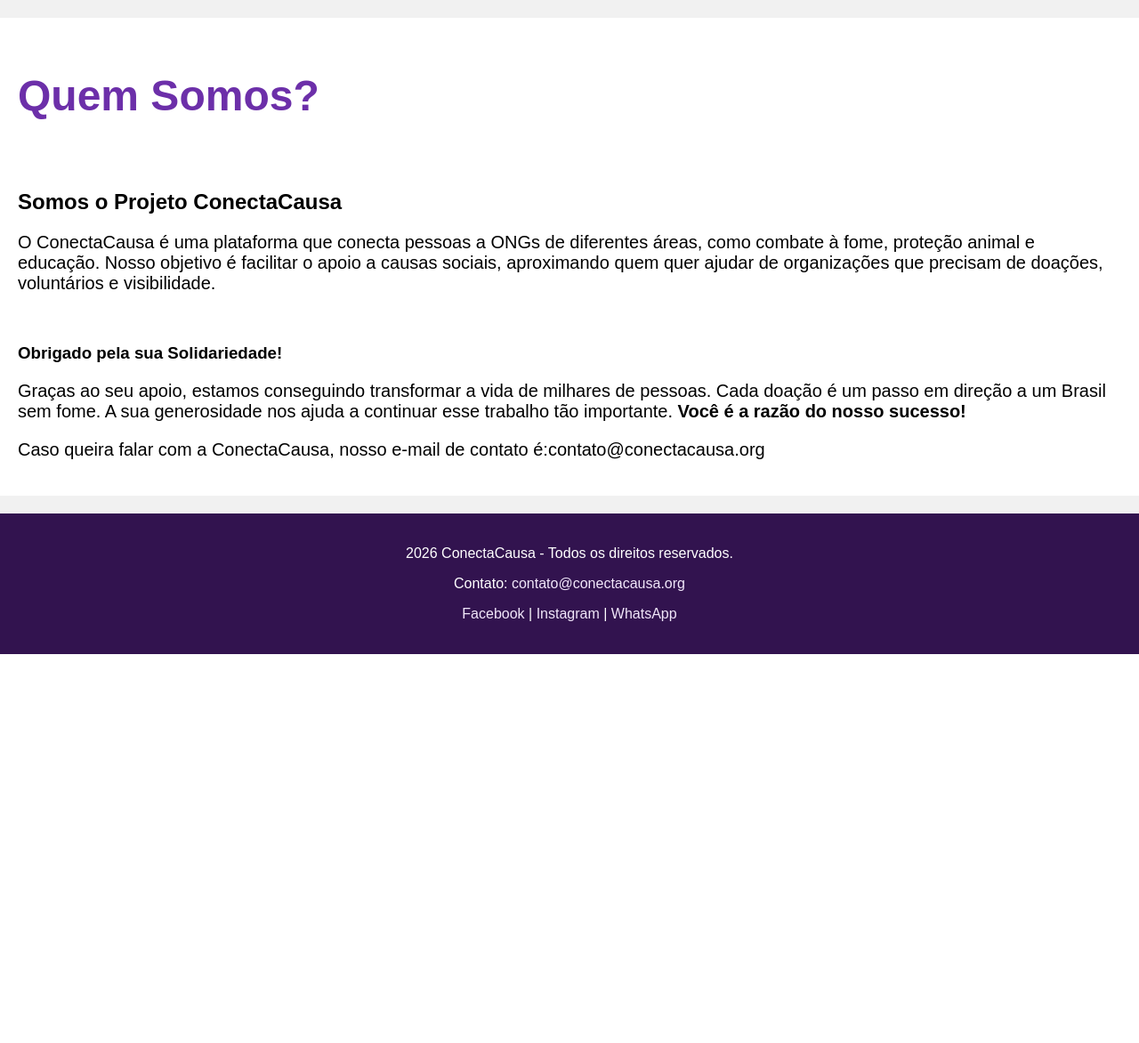
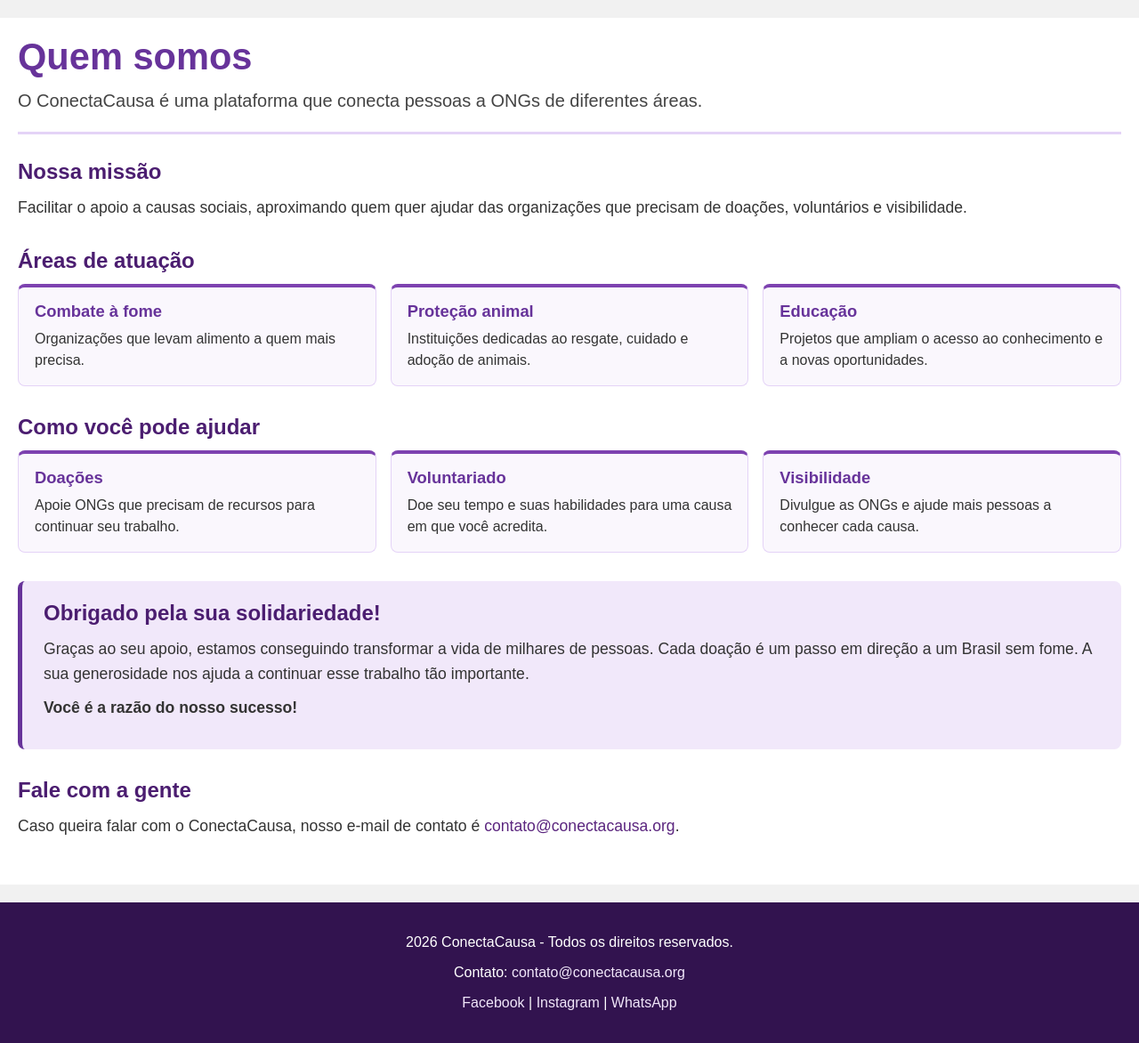
Before and after one commit to Allan7-cpu/meu_projeto-ONG, a Flask app: page /sobre in a window 1280 px wide. Shown: the part 196-1368 px from the top of the page at 89% size. Before the commit the page ends 931 px from the top, so only its background shows below. Run offline with Flask 3, Linux system fonts and the light colour scheme.

Commit message:
mudei a tela de quem somos

```diff
--- a/static/css/estilo.css
+++ b/static/css/estilo.css
@@ -277,6 +277,98 @@ a:hover {
     transform: scale(0.97);
 }
 
+/* ===== Página Sobre / Quem somos ===== */
+.sobre-topo {
+    padding-bottom: 20px;
+    margin-bottom: 28px;
+    border-bottom: 3px solid #E4D3F7;
+}
+
+.sobre-topo h1 {
+    margin: 0 0 10px;
+    color: #67339A;
+    font-size: 2.6rem;
+}
+
+.sobre-destaque {
+    margin: 0;
+    font-size: 1.25rem;
+    color: #444;
+    line-height: 1.5;
+}
+
+.sobre-secao {
+    margin-bottom: 32px;
+}
+
+.sobre-secao h2 {
+    margin: 0 0 12px;
+    color: #4B1D70;
+    font-size: 1.5rem;
+}
+
+.sobre-secao p,
+.sobre-agradecimento p {
+    margin: 0 0 10px;
+    font-size: 1.1rem;
+    line-height: 1.6;
+    color: #333;
+}
+
+.sobre-grid {
+    display: grid;
+    grid-template-columns: repeat(auto-fit, minmax(220px, 1fr));
+    gap: 16px;
+}
+
+.sobre-item {
+    background: #FAF7FD;
+    border: 1px solid #E4D3F7;
+    border-top: 4px solid #7D42B0;
+    border-radius: 8px;
+    padding: 16px 18px;
+}
+
+.sobre-item h3 {
+    margin: 0 0 8px;
+    color: #67339A;
+    font-size: 1.15rem;
+}
+
+.sobre-item p {
+    margin: 0;
+    font-size: 1rem;
+    line-height: 1.5;
+}
+
+.sobre-agradecimento {
+    background: #F1E8FA;
+    border-left: 5px solid #67339A;
+    border-radius: 8px;
+    padding: 22px 24px;
+    margin-bottom: 32px;
+}
+
+.sobre-agradecimento h2 {
+    margin: 0 0 12px;
+    color: #4B1D70;
+    font-size: 1.5rem;
+}
+
+@media (max-width: 600px) {
+    .sobre-topo h1 {
+        font-size: 2rem;
+    }
+
+    .sobre-destaque {
+        font-size: 1.1rem;
+    }
+
+    .sobre-agradecimento {
+        padding: 16px;
+    }
+}
+
 @media (max-width: 600px) {
     .form-cadastro .linha,
     .form-cadastro .linha-endereco {
--- a/templates/sobre.html
+++ b/templates/sobre.html
@@ -1,20 +1,71 @@
 {% extends 'base.html' %}
 {% block content %}
-<h2 style="color: rgb(108, 47, 169);; font-size: 3em;">Quem Somos?</h2><br>
-<h2>Somos o Projeto ConectaCausa</h2>
-<p style="font-size: 20px;">O ConectaCausa é uma plataforma que conecta pessoas a ONGs de diferentes áreas, como
-    combate à fome, proteção animal e educação.
-    Nosso objetivo é facilitar o apoio a causas sociais, aproximando quem quer ajudar de organizações que precisam
-    de doações, voluntários e visibilidade.</p><br>
 
-<div class="agradecimento">
-    <h3>Obrigado pela sua Solidariedade!</h3>
-    <p style="font-size: 20px;">Graças ao seu apoio, estamos conseguindo transformar a vida de milhares de pessoas.
-        Cada doação é um
-        passo em direção a um Brasil sem fome. A sua generosidade nos ajuda a continuar esse trabalho tão
-        importante. <strong>Você é a razão do nosso sucesso!</strong></p>
-</div>
-<p style="font-size: 20px;">
-    Caso queira falar com a ConectaCausa, nosso e-mail de contato é:contato@conectacausa.org
-</p>
+<section class="sobre-topo">
+    <h1>Quem somos</h1>
+    <p class="sobre-destaque">O ConectaCausa é uma plataforma que conecta pessoas a ONGs de diferentes áreas.</p>
+</section>
+
+<section class="sobre-secao">
+    <h2>Nossa missão</h2>
+    <p>
+        Facilitar o apoio a causas sociais, aproximando quem quer ajudar das organizações
+        que precisam de doações, voluntários e visibilidade.
+    </p>
+</section>
+
+<section class="sobre-secao">
+    <h2>Áreas de atuação</h2>
+    <div class="sobre-grid">
+        <div class="sobre-item">
+            <h3>Combate à fome</h3>
+            <p>Organizações que levam alimento a quem mais precisa.</p>
+        </div>
+        <div class="sobre-item">
+            <h3>Proteção animal</h3>
+            <p>Instituições dedicadas ao resgate, cuidado e adoção de animais.</p>
+        </div>
+        <div class="sobre-item">
+            <h3>Educação</h3>
+            <p>Projetos que ampliam o acesso ao conhecimento e a novas oportunidades.</p>
+        </div>
+    </div>
+</section>
+
+<section class="sobre-secao">
+    <h2>Como você pode ajudar</h2>
+    <div class="sobre-grid">
+        <div class="sobre-item">
+            <h3>Doações</h3>
+            <p>Apoie ONGs que precisam de recursos para continuar seu trabalho.</p>
+        </div>
+        <div class="sobre-item">
+            <h3>Voluntariado</h3>
+            <p>Doe seu tempo e suas habilidades para uma causa em que você acredita.</p>
+        </div>
+        <div class="sobre-item">
+            <h3>Visibilidade</h3>
+            <p>Divulgue as ONGs e ajude mais pessoas a conhecer cada causa.</p>
+        </div>
+    </div>
+</section>
+
+<section class="sobre-agradecimento">
+    <h2>Obrigado pela sua solidariedade!</h2>
+    <p>
+        Graças ao seu apoio, estamos conseguindo transformar a vida de milhares de pessoas.
+        Cada doação é um passo em direção a um Brasil sem fome. A sua generosidade nos ajuda
+        a continuar esse trabalho tão importante.
+    </p>
+    <p><strong>Você é a razão do nosso sucesso!</strong></p>
+</section>
+
+<section class="sobre-secao">
+    <h2>Fale com a gente</h2>
+    <p>
+        Caso queira falar com o ConectaCausa, nosso e-mail de contato é
+        <a href="mailto:contato@conectacausa.org">contato@conectacausa.org</a>.
+    </p>
+</section>
+
 {% endblock %}
```
